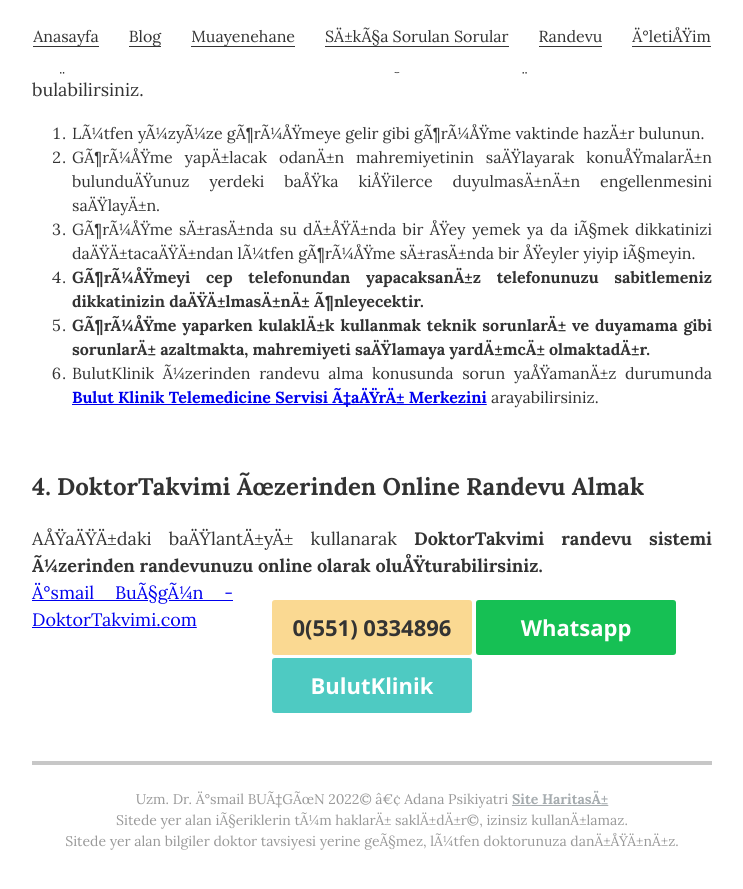
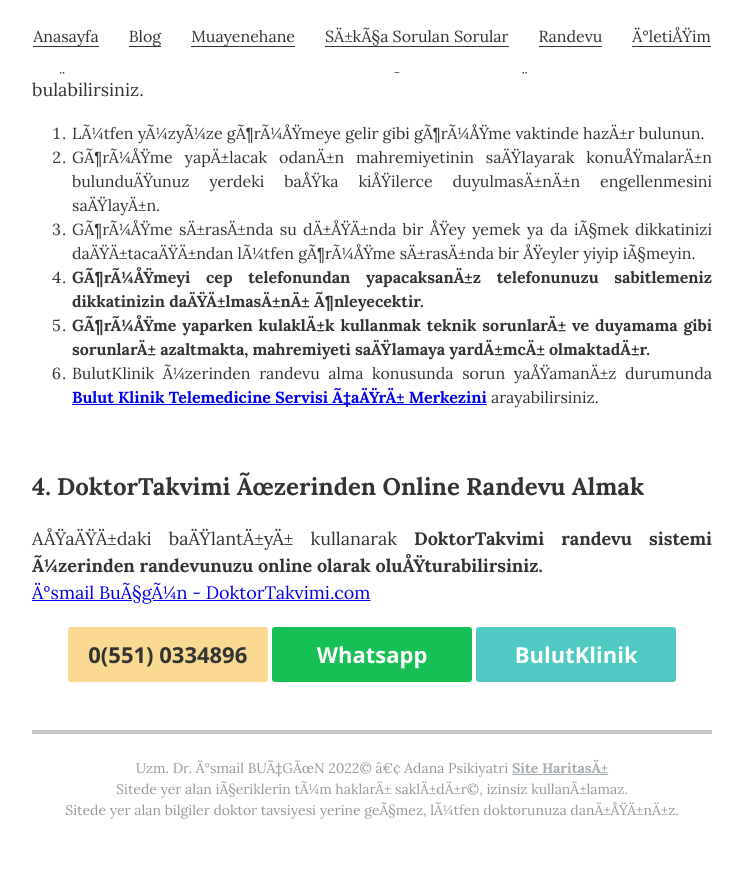
Before and after one commit to ibucgun/ibucgun.github.io, a Jekyll site: the page built from randevu.html, in a window 1280 px wide and 900 px high, scrolled down 975 px. Shown: the top 889 px of the window, without its empty margins (268-1011 px from the left). Built offline with Jekyll 4.4.1, drawn with Linux system fonts in a browser that asks for light colours; comment, search, counter and statistics services are not loaded.

Commit message:
Update randevu.html

```diff
--- a/randevu.html
+++ b/randevu.html
@@ -37,7 +37,7 @@
 		  <p style="text-align: justify;font-size: 1.125rem;">
 		  Aşağıdaki bağlantıyı kullanarak <b>DoktorTakvimi randevu sistemi üzerinden randevunuzu online olarak oluşturabilirsiniz.</b></br>
 
-		  <a id="zl-url" style="float: left; padding:0 3px 0 0; max-width:30%;" class="zl-url" href="https://www.doktortakvimi.com/ismail-bucgun/psikiyatri/adana" rel="nofollow" data-zlw-doctor="ismail-bucgun" data-zlw-type="big" data-zlw-opinion="true" data-zlw-hide-branding="true">İsmail Buçgün - DoktorTakvimi.com</a><script>!function($_x,_s,id){var js,fjs=$_x.getElementsByTagName(_s)[0];if(!$_x.getElementById(id)){js = $_x.createElement(_s);js.id = id;js.src = "//platform.docplanner.com/js/widget.js";fjs.parentNode.insertBefore(js,fjs);}}(document,"script","zl-widget-s");</script>
+		  <left><a id="zl-url" class="zl-url" href="https://www.doktortakvimi.com/ismail-bucgun/psikiyatri/adana" rel="nofollow" data-zlw-doctor="ismail-bucgun" data-zlw-type="big" data-zlw-opinion="true" data-zlw-hide-branding="true">İsmail Buçgün - DoktorTakvimi.com</a><script>!function($_x,_s,id){var js,fjs=$_x.getElementsByTagName(_s)[0];if(!$_x.getElementById(id)){js = $_x.createElement(_s);js.id = id;js.src = "//platform.docplanner.com/js/widget.js";fjs.parentNode.insertBefore(js,fjs);}}(document,"script","zl-widget-s");</script></left>
 
 
 		  </p>
```
